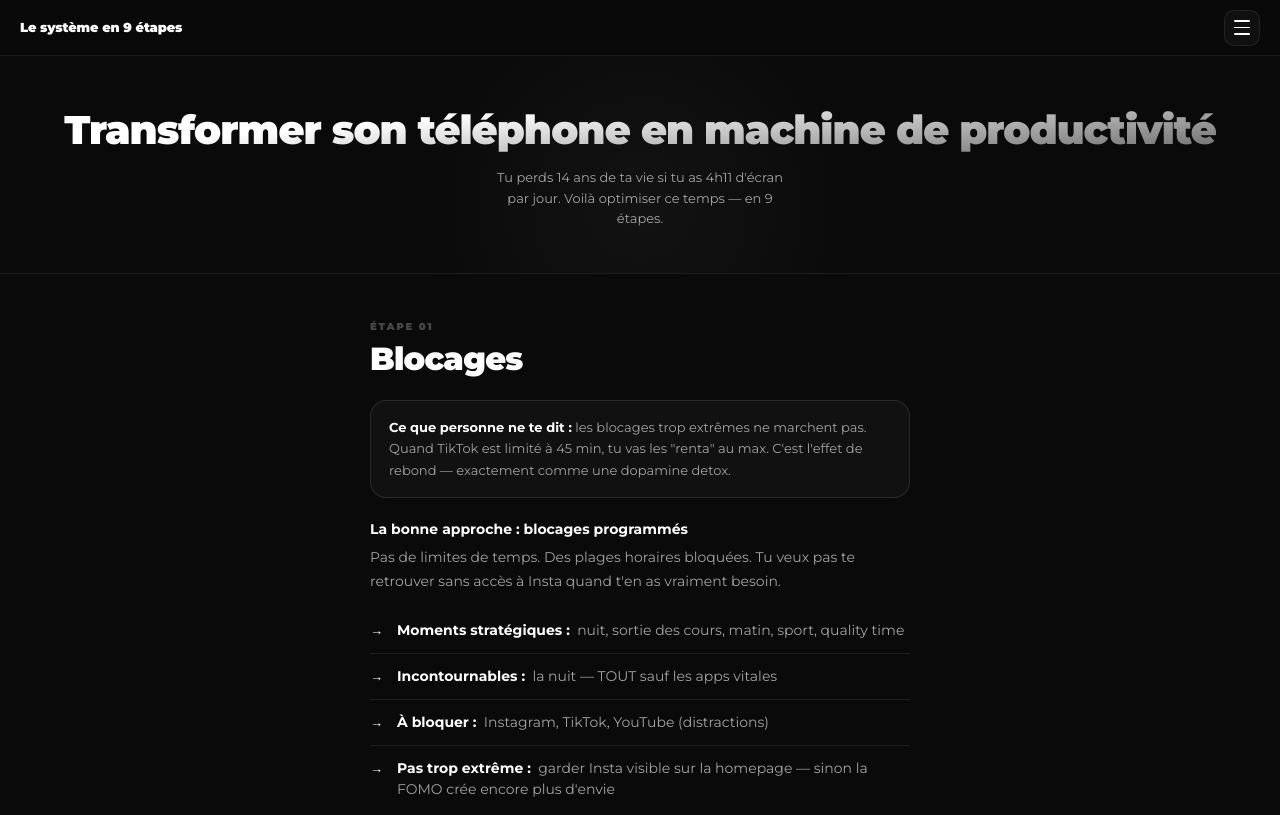
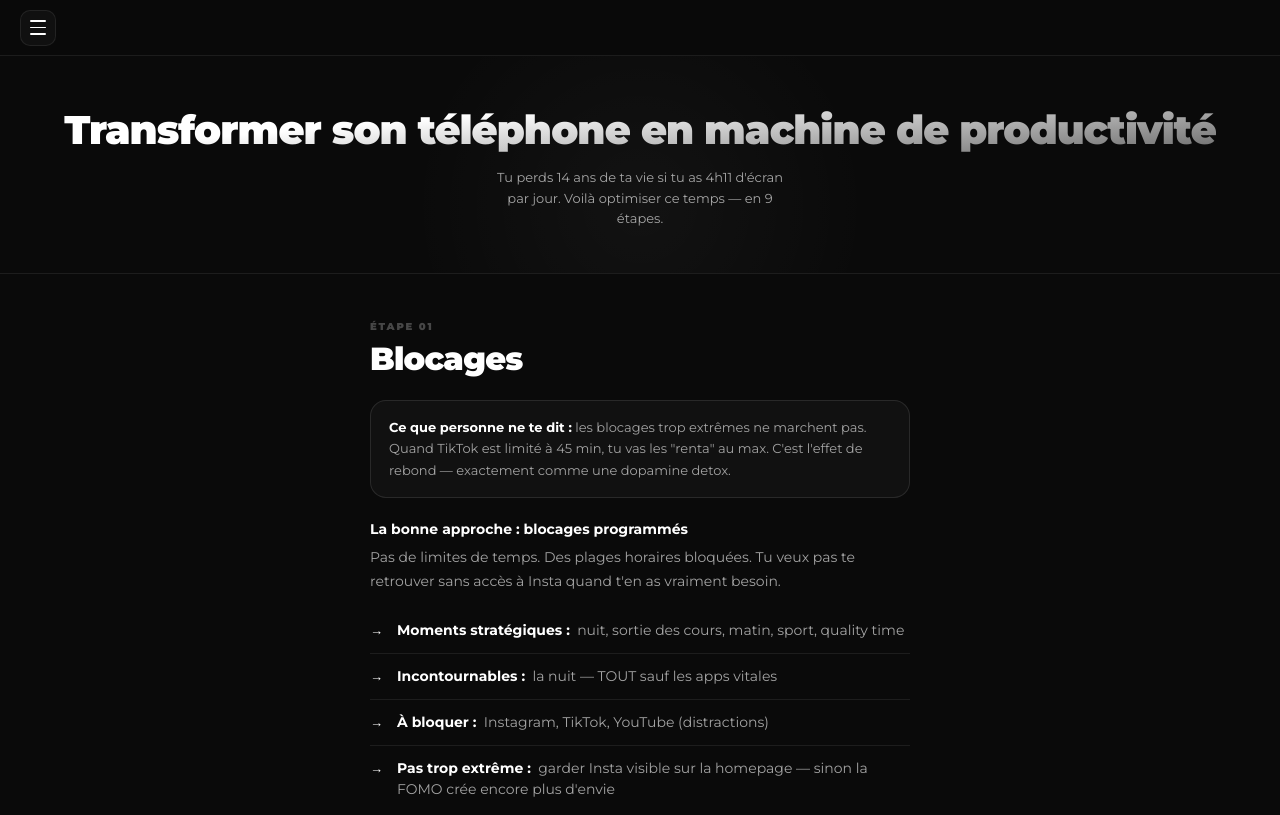
Before and after one commit to 1001amaury/t-l-phone-productif, a plain HTML site: page index.html in a window 1280 px wide. Shown: the top 815 px of the page. Drawn offline with Linux system fonts and the light colour scheme.

Commit message:
Update index.html

```diff
--- a/index.html
+++ b/index.html
@@ -3,7 +3,7 @@
 <head>
 <meta charset="UTF-8">
 <meta name="viewport" content="width=device-width, initial-scale=1.0">
-<title>Téléphone Productif — Le Système en 9 Étapes</title>
+<title>Téléphone Productif</title>
 <link href="https://fonts.googleapis.com/css2?family=Montserrat:wght@400;600;700;900&display=swap" rel="stylesheet">
 <style>
   :root {
@@ -514,7 +514,6 @@
 
 <!-- HEADER -->
 <div class="header">
-  <div class="header-title">Le système en 9 étapes</div>
   <div class="burger" id="burgerBtn" onclick="toggleMenu()">
     <span></span><span></span><span></span>
   </div>
```
